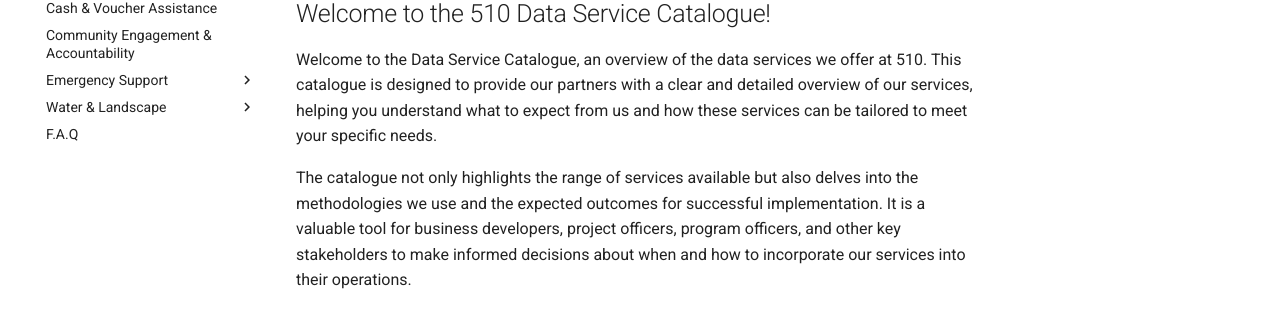
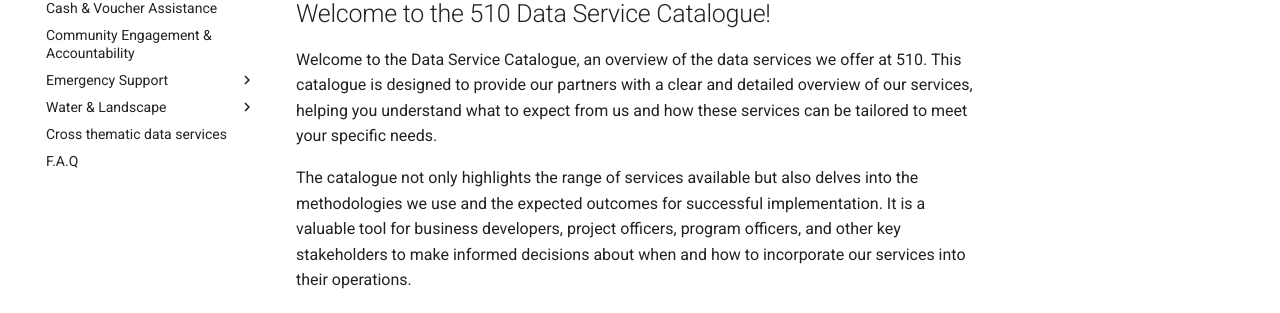
Before and after one commit to rodekruis/data-service-catalogue, an MkDocs documentation site: the page built from docs/index.md, in a window 1280 px wide. Shown: the part 184-497 px from the top of the page. Built offline with MkDocs 1.6.1 and Material for MkDocs 9.7.7, drawn with Linux system fonts in a browser that asks for light colours; plug-ins that fetch from the network failed and are left out.

Commit message:
Update mkdocs.yml

```diff
--- a/mkdocs.yml
+++ b/mkdocs.yml
@@ -73,4 +73,5 @@
       - 'Landscape Restoration Tool': 'wl/lrt.md'
       - 'Nature-Based Solution Assessment': 'wl/nbs_assessment.md'
       - 'Site Suitability Assessment': 'wl/site_suitability_assessment.md'
+    - 'Cross thematic data services': 'cross_cutting/index.md'
     - 'F.A.Q': 'general/faq.md'
```
